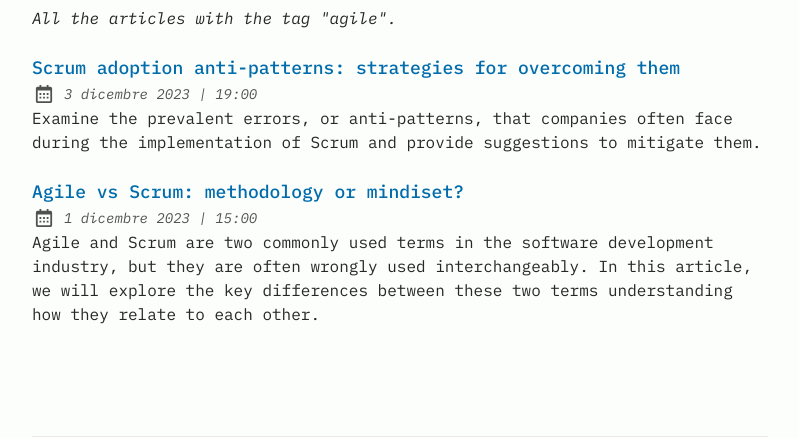
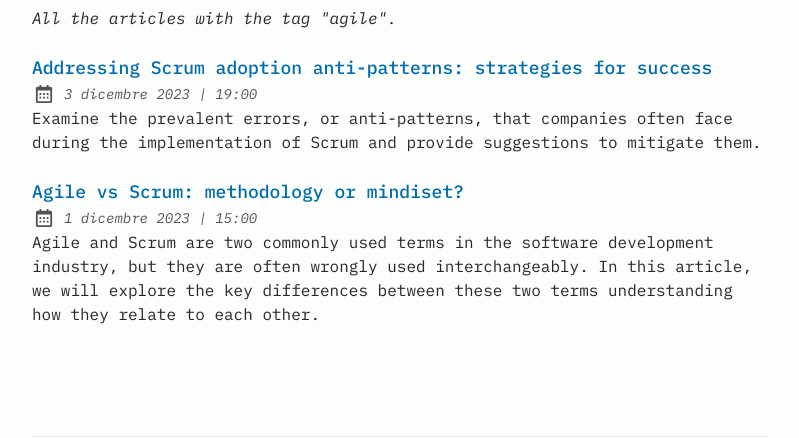
Before and after one commit to graz-dev/cst-grzn-blog, an Astro site: page /tags/agile in a window 1280 px wide. Shown: the part 291-729 px from the top of the page, without its empty margins (240-1039 px from the left). Built offline with nearby package versions, Linux system fonts and the light colour scheme; Astro itself is replaced by a stand-in of ours.

Commit message:
Update 20231203_scrum-adoption-common-antipatterns.md

```diff
--- a/src/content/blog/20231203_scrum-adoption-common-antipatterns.md
+++ b/src/content/blog/20231203_scrum-adoption-common-antipatterns.md
@@ -1,7 +1,7 @@
 ---
 author: Graziano Casto
 pubDatetime: 2023-12-03T19:00:00Z
-title: "Scrum adoption anti-patterns: strategies for overcoming them"
+title: "Addressing Scrum adoption anti-patterns: strategies for success"
 postSlug: scrum-adoption-common-antipatterns
 featured: true
 draft: false
```
